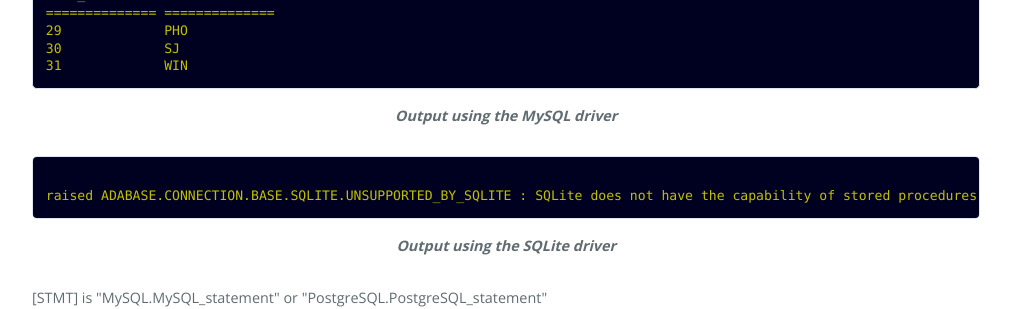
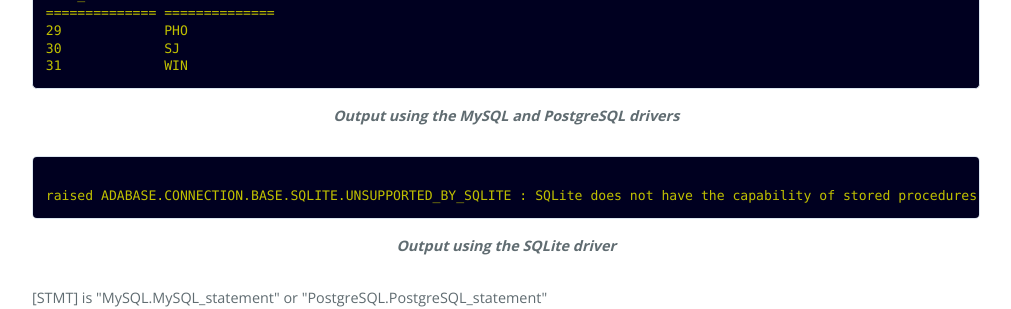
Before and after one commit to jrmarino/AdaBase, a Jekyll site: the page built from stmt_fetch_next_set.md, in a window 1280 px wide and 900 px high, scrolled down 1622 px. Shown: the part 483-792 px from the top of the window, without its empty margins (0-1011 px from the left). Built offline with Jekyll 4.4.1, drawn with Linux system fonts in a browser that asks for light colours.

Commit message:
note support for pgsql stored procedures

```diff
--- a/stmt_fetch_next_set.md
+++ b/stmt_fetch_next_set.md
@@ -126,7 +126,7 @@
 30             SJ
 31             WIN
 </pre>
-<p class="caption">Output using the MySQL driver</p>
+<p class="caption">Output using the MySQL and PostgreSQL drivers</p>
 <br/>
 <pre class="output">
 
```
